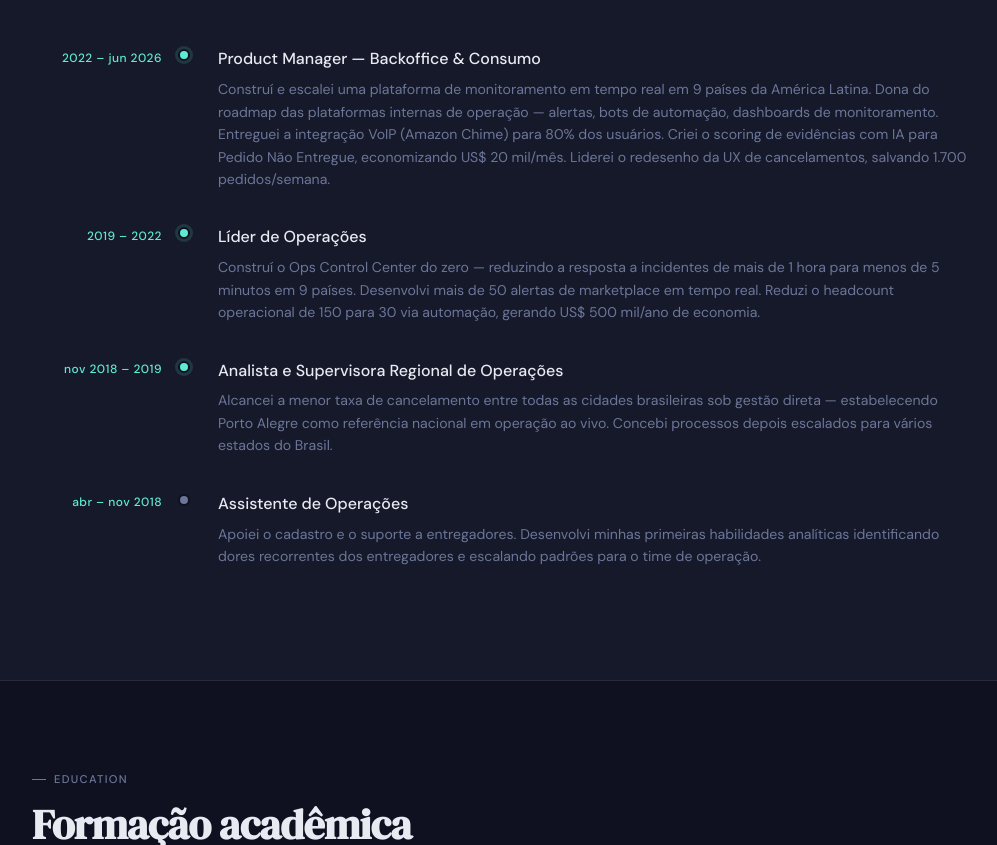
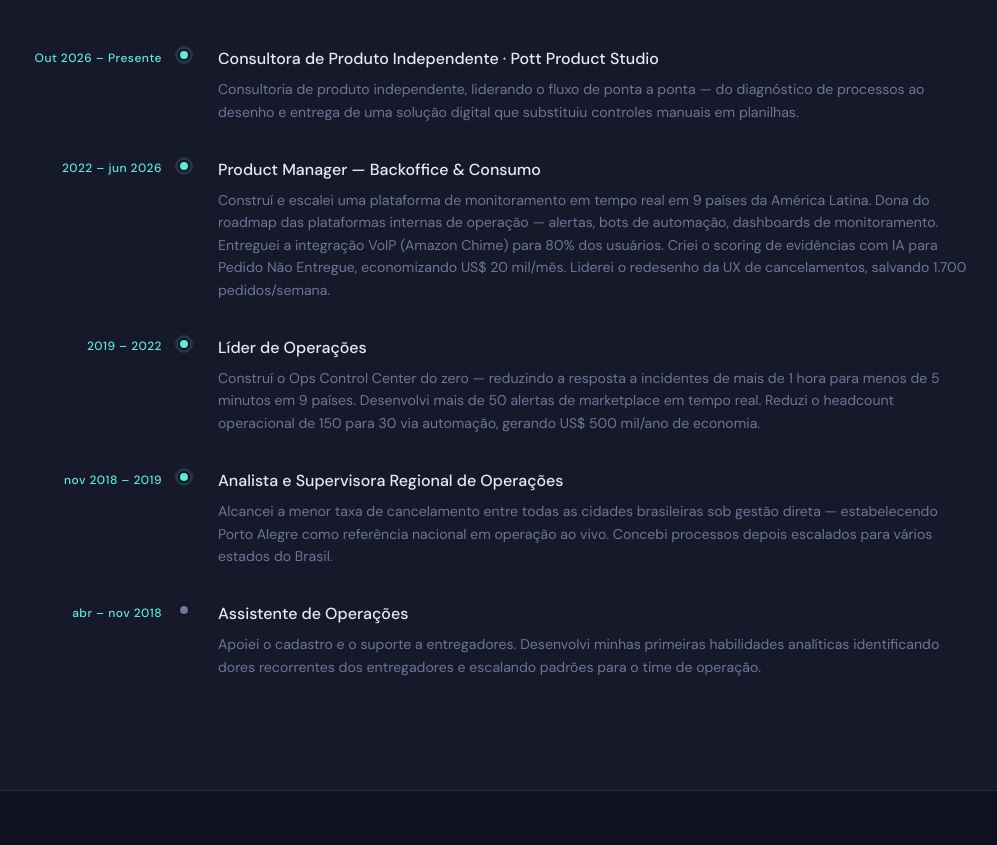
Before and after one commit to crislamp/crislapott.com, a plain HTML site: page pt.html in a window 1280 px wide. Shown: the part 3546-4391 px from the top of the page, without its empty margins (140-1137 px from the left). Drawn offline with Linux system fonts and the light colour scheme.

Commit message:
Add independent product consulting experience to career timeline

```diff
--- a/pt.html
+++ b/pt.html
@@ -1342,6 +1342,16 @@ footer {
     <h2 class="section-title">8 anos de Rappi</h2>
     <p class="section-intro">Da operação de campo em Porto Alegre à responsabilidade por produto em 9 países. Cada cargo construído em cima do anterior.</p>
     <div class="timeline">
+      <div class="tl-item">
+        <div class="tl-left">
+          <div class="tl-date">Out 2026 – Presente</div>
+        </div>
+        <div class="tl-dot"></div>
+        <div class="tl-right">
+          <div class="tl-role">Consultora de Produto Independente · Pott Product Studio</div>
+          <div class="tl-desc">Consultoria de produto independente, liderando o fluxo de ponta a ponta — do diagnóstico de processos ao desenho e entrega de uma solução digital que substituiu controles manuais em planilhas.</div>
+        </div>
+      </div>
       <div class="tl-item">
         <div class="tl-left">
           <div class="tl-date">2022 – jun 2026</div>
```
Also changed, not shown: index.html (+10 -0 lines).
